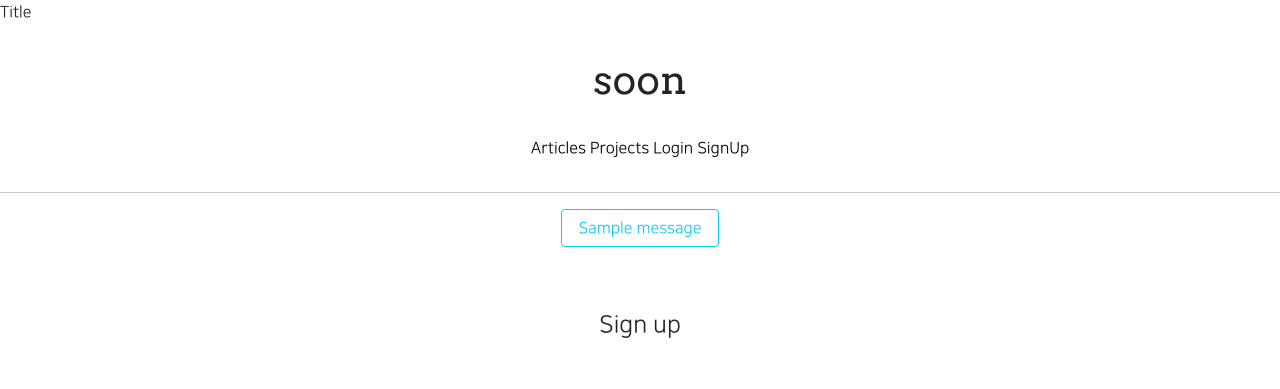
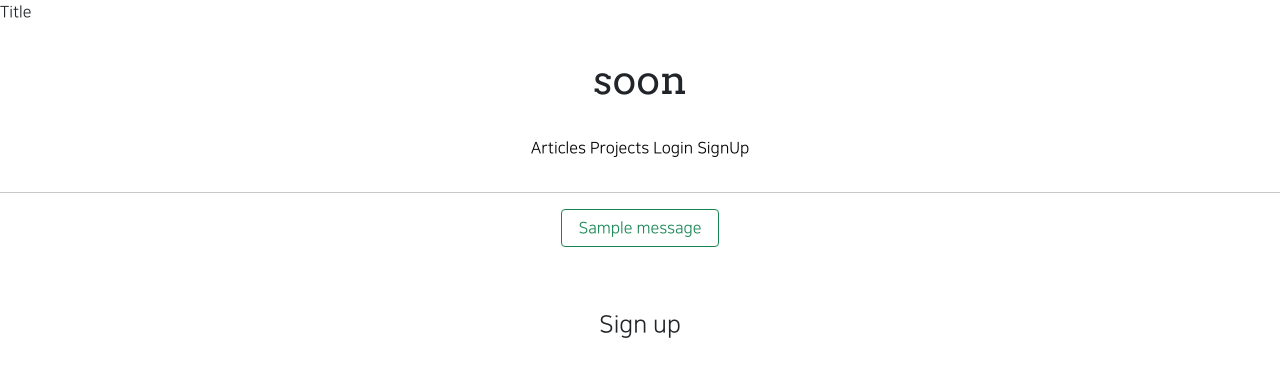
Before and after one commit to hale-in/web-app1, a Django app: page /accounts/create/ in a window 1280 px wide. Shown: the top 389 px of the page. Run offline with Django 3.2, Linux system fonts and the light colour scheme; tables that the repository leaves empty hold one stand-in row (values such as "Sample post"); one stand-in notice (Sample message) is shown; parts of the project's set-up code (start-up, migrations or seed data) failed here and were passed over; some libraries are stand-ins or nearby versions.

Commit message:
8/25 3ban class commit 1

```diff
--- a/gwangya1/settings.py
+++ b/gwangya1/settings.py
@@ -60,6 +60,12 @@ INSTALLED_APPS = [
     'subscribeapp',
     'likeapp',
 ]
+
+from django.contrib.messages import constants as messages
+
+MESSAGE_TAGS = {
+    messages.ERROR: 'info',
+}
 
 MIDDLEWARE = [
     'django.middleware.security.SecurityMiddleware',
--- a/templates/base.html
+++ b/templates/base.html
@@ -8,7 +8,7 @@
 <hr>
 {% for message in messages %}
     <div class="text-center">
-        <div class="btn btn-outline-info round-pill px-3">
+        <div class="btn btn-outline-{{ message.tags }} round-pill px-3">
             {{ message }}
         </div>
     </div>
```
